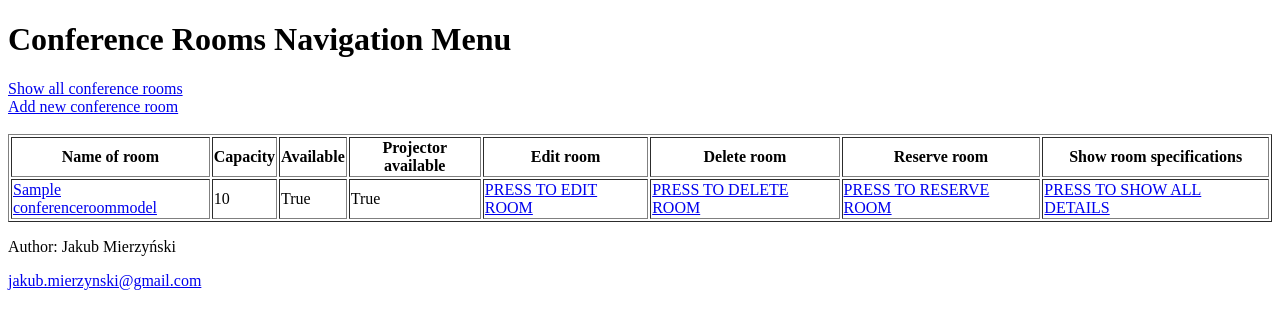
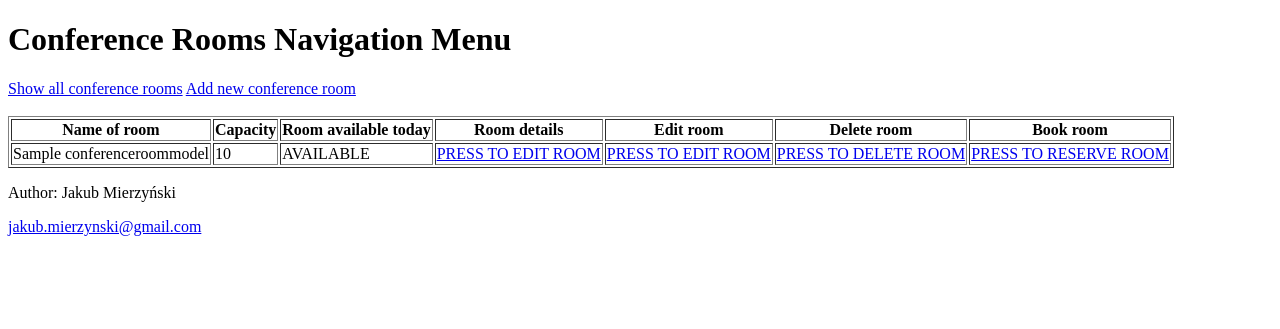
Before and after one commit to JakubMierzynski/ConferenceServer, a Django app: page /all_rooms/ in a window 1280 px wide. Shown: the top 329 px of the page. Run offline with Django 4.2, Linux system fonts and the light colour scheme; tables that the repository leaves empty hold one stand-in row (values such as "Sample post").

Commit message:
Fixed all_rooms to template view Added Room available today to all rooms table

```diff
--- a/ServerConferenceRoom/ConferenceApp/templates/table_all_rooms.html
+++ b/ServerConferenceRoom/ConferenceApp/templates/table_all_rooms.html
@@ -5,15 +5,58 @@
     <title>All conference rooms</title>
 </head>
 <body>
-    <table>
+    <!-- Nav -->
+    <h1>Conference Rooms Navigation Menu</h1>
+    <nav>
+        <a href="http://127.0.0.1:8000/all_rooms/">Show all conference rooms</a>
+        <a href="/room/new/">Add new conference room</a>
+    </nav><br>
+    <!-- Nav -->
+    <!-- All rooms table -->
+    <table border="1px black solid">
         <tr>
             <th>Name of room</th>
             <th>Capacity</th>
-            <th>Available</th>
+{#            <th>Available</th>#}
+            <th>Room available today</th>
+            <th>Room details</th>
             <th>Edit room</th>
             <th>Delete room</th>
             <th>Book room</th>
         </tr>
+        {% for room in all_rooms %}
+        <tr>
+            <td>{{ room.room_name }}</td>
+            <td>{{ room.room_capacity }}</td>
+{#            <td>{{ room.room_available }}</td>#}
+            {% if room.reserved %}
+                <td>RESERVED</td>
+            {% else %}
+                <td>AVAILABLE</td>
+            {% endif %}
+            <td><a href="http://127.0.0.1:8000/show-specification/{{ room.pk }}">PRESS TO EDIT ROOM</a></td>
+            <td><a href="http://127.0.0.1:8000/modify/{{ room.pk }}">PRESS TO EDIT ROOM</a></td>
+            <td><a href="http://127.0.0.1:8000/delete/{{ room.pk }}">PRESS TO DELETE ROOM</a></td>
+            <td><a href="http://127.0.0.1:8000/reserve/{{ room.pk }}">PRESS TO RESERVE ROOM</a></td>
+        </tr>
+        {% endfor %}
     </table>
+    <!-- ALL rooms table -->
+    {% if error %}
+        <!-- Form error -->
+        <div class="alert alert-warning alert-dismissible fade show" role="alert">
+          {{error}}
+          <button type="button" class="close" data-dismiss="alert" aria-label="Close">
+            <span aria-hidden="true">&times;</span>
+          </button>
+        </div>
+        <!-- Form error -->
+        {% endif %}
+    <!-- Footer -->
+    <footer>
+        <p>Author: Jakub Mierzyński</p>
+        <p><a href="mailto:jakub.mierzynski@gmail.com">jakub.mierzynski@gmail.com</a></p>
+    </footer>
+    <!-- Footer -->
 </body>
 </html>
--- a/ServerConferenceRoom/ConferenceApp/views.py
+++ b/ServerConferenceRoom/ConferenceApp/views.py
@@ -60,89 +60,13 @@ class AllAvailableRooms(View):
         all_rooms = ConferenceRoomModel.objects.all()
 
         if len(all_rooms) == 0:
-            return HttpResponse("""
-            <!DOCTYPE html>
-                <html lang="en">
-                <head>
-                    <meta charset="UTF-8">
-                    <title>Conference Rooms</title>
-                </head>
-                <body>
-                    <!-- Nav -->
-                    <h1>Conference Rooms Navigation Menu</h1>
-                    <nav>
-                        <a href="http://127.0.0.1:8000/all_rooms/">Show all conference rooms</a>
-                        <a href="/room/new/">Add new conference room</a>
-                    </nav>
-                    <!-- Nav -->
-                        <h2>There are no conference rooms yet</h2>
-                    <!-- Footer -->
-                    <footer>
-                        <p>Author: Jakub Mierzyński</p>
-                        <p><a href="mailto:jakub.mierzynski@gmail.com">jakub.mierzynski@gmail.com</a></p>
-                    </footer>
-                    <!-- Footer -->
-
-                </body>
-                </html>
-            """)
-
-        table = HttpResponse("""
-                <!DOCTYPE html>
-        <html lang="en">
-        <head>
-            <meta charset="UTF-8">
-            <title>All conference rooms</title>
-        </head>
-        <body>
-                    <!-- Nav -->
-            <h1>Conference Rooms Navigation Menu</h1>
-            <nav>
-                <a href="http://127.0.0.1:8000/all_rooms/">Show all conference rooms</a><br>
-                <a href="/room/new/">Add new conference room</a><br><br>
-            </nav>
-            <!-- Nav -->
-            <!-- Table -->
-            <table border=solid black 1px>
-                <tr>
-                    <th>Name of room</th>
-                    <th>Capacity</th>
-                    <th>Available</th>
-                    <th>Projector available</th>
-                    <th>Edit room</th>
-                    <th>Delete room</th>
-                    <th>Reserve room</th>
-                    <th>Show room specifications</th>
-                </tr>
-        """)
+            return render(request, "table_all_rooms.html", context={"error": "No rooms available"})
 
         for room in all_rooms:
-            table.write(f"""
-            <tr>
-                <td><a href="http://127.0.0.1:8000/room/{room.pk}">{room.room_name}</a></td>
-                <td>{room.room_capacity}</td>
-                <td>{room.room_available}</td>
-                <td>{room.projector_available}</td>
-                <td><a href="http://127.0.0.1:8000/modify/{room.pk}">PRESS TO EDIT ROOM</a></td>
-                <td><a href="http://127.0.0.1:8000/delete/{room.pk}">PRESS TO DELETE ROOM</a></td>
-                <td><a href="http://127.0.0.1:8000/reserve/{room.pk}">PRESS TO RESERVE ROOM</a></td>
-                <td><a href="http://127.0.0.1:8000/show-specification/{room.pk}">PRESS TO SHOW ALL DETAILS</a></td>
-            </tr>
-            """)
+            reservation_dates = [reservation.date for reservation in room.roomreservation_set.all()]
+            room.reserved = datetime.date.today() in reservation_dates
 
-        table.write("""
-            </table>
-            <footer>
-                <p>Author: Jakub Mierzyński</p>
-                <p><a href="mailto:jakub.mierzynski@gmail.com">jakub.mierzynski@gmail.com</a></p>
-            </footer>
-            <!-- Table -->
-            <!-- Footer -->
-        </body>
-        </html>
-        """)
-
-        return table
+        return render(request, "table_all_rooms.html", context={"all_rooms": all_rooms})
 
 
 @method_decorator(csrf_exempt, name="dispatch")
```
